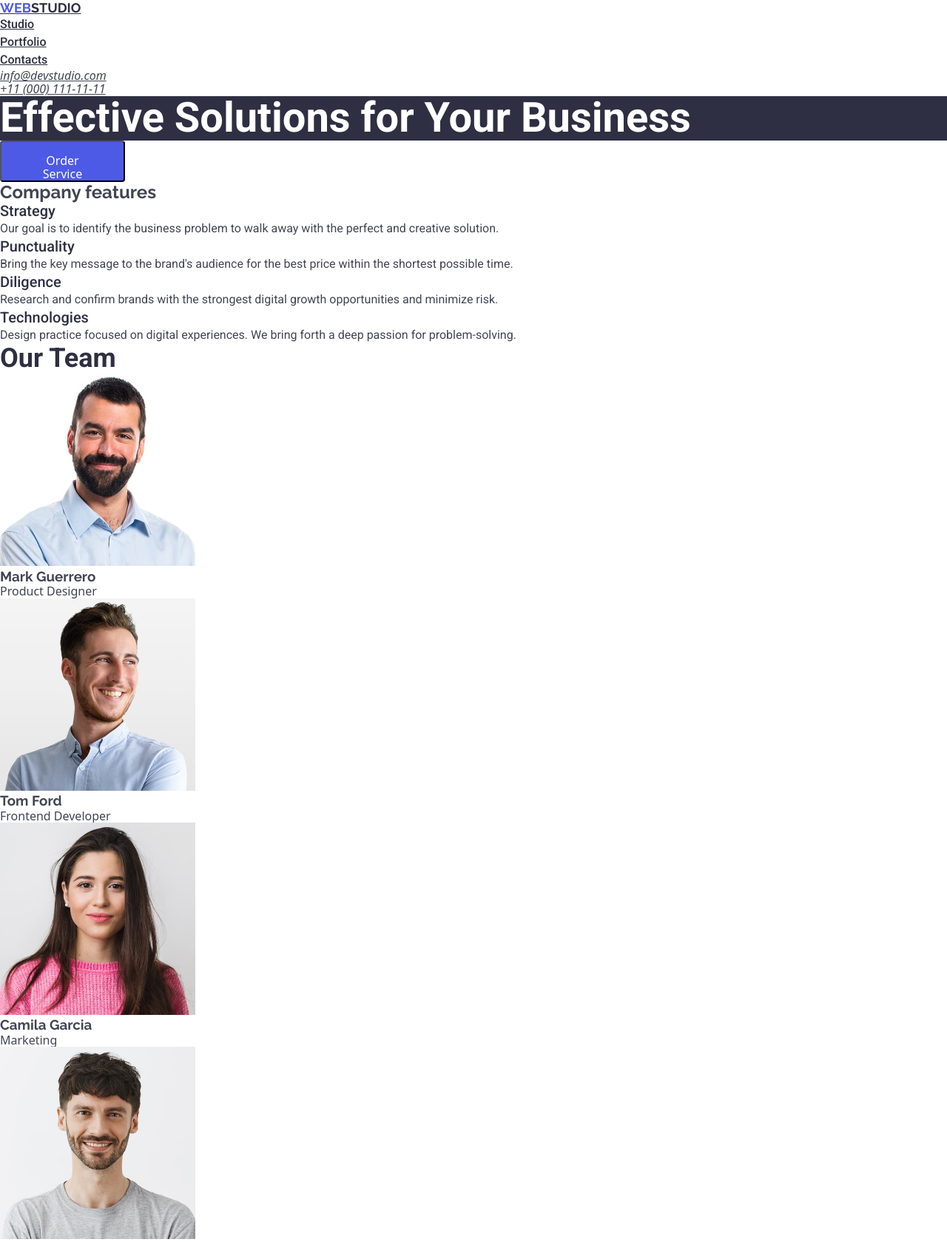
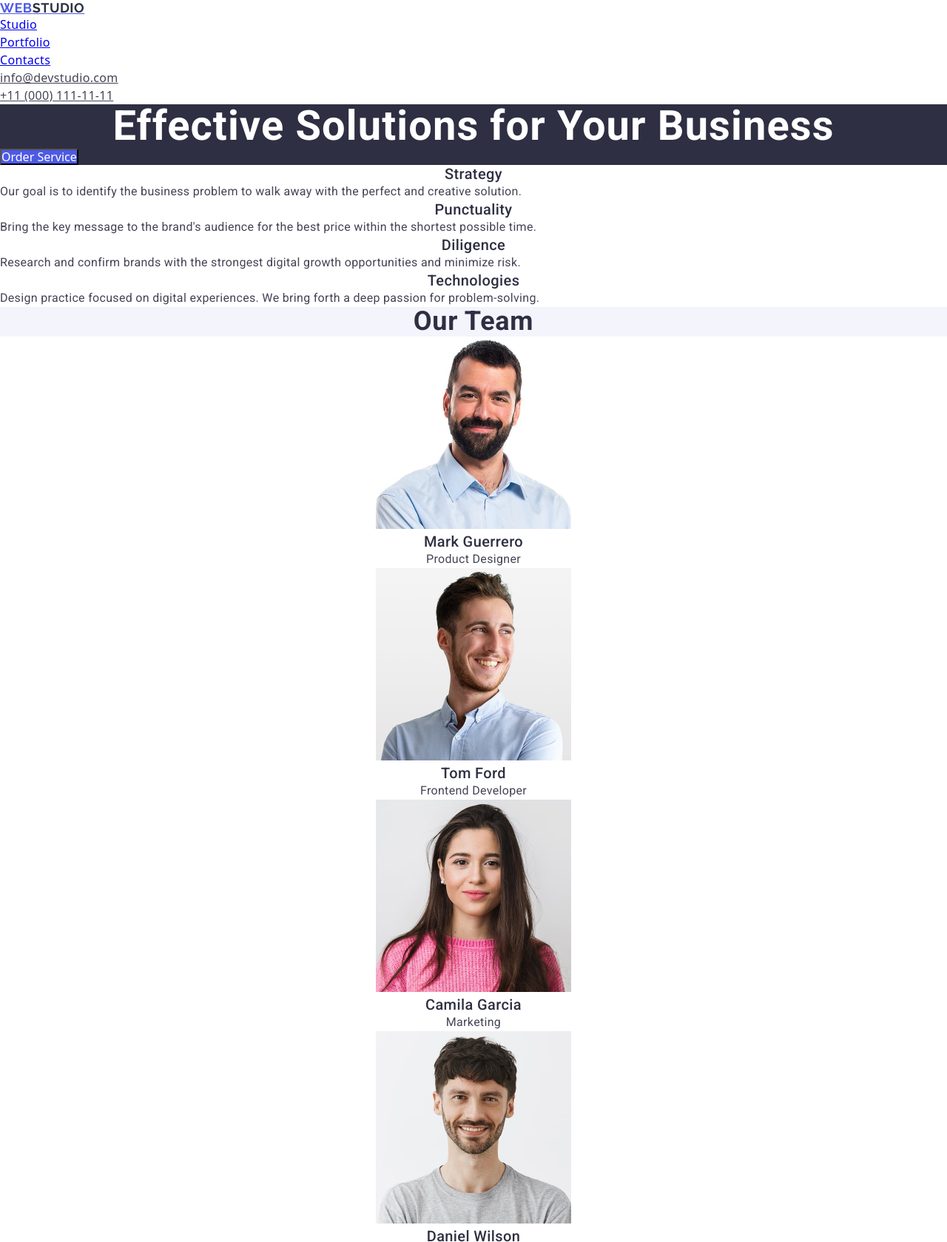
Before and after one commit to 123Vika321/goit-markup-hw-02, a website: page index.html in a window 1280 px wide. Shown: the top 1679 px of the page at 74% size. Drawn offline with nearby package versions, Linux system fonts and the light colour scheme.

Commit message:
change css

```diff
--- a/css/styles.css
+++ b/css/styles.css
@@ -1,4 +1,5 @@
 @import "modern-normalize/modern-normalize.css";
+
 * {
   box-sizing: border-box;
   margin: 0;
@@ -27,7 +28,7 @@ body {
   font-size: 16px;
   font-weight: 400;
   color: var(--slate);
-  background-color: ;
+  background-color: #ffffff;
 }
 
 h1,
@@ -39,23 +40,60 @@ h3 {
 
 .header-nav-logo {
   font-family: var(--second-family);
-  color: var(--navy-blue);
+  color: var(--iris);
   font-weight: 700;
   font-size: 18px;
   line-height: 117%;
   text-transform: uppercase;
+  letter-spacing: 0.03em;
 }
 
-.header-logo-path {
-  color: var(--iris);
+.header-logo {
+  color: var(--navy-blue);
 }
 
-.header-nav a {
-  font-family: var(--font-family);
+.header-nav-list {
   font-weight: 500;
   font-size: 16px;
   line-height: 150%;
+  letter-spacing: 0.02em;
   color: var(--navy-blue);
+}
+
+.header-nav-list:hover a,
+.header-nav-list:focus a {
+  color: var(--ocean);
+}
+
+.header-contacts-list {
+  font-style: normal;
+}
+
+.header-contacts-item a {
+  color: var(--slate);
+  line-height: 150%;
+  letter-spacing: 0.02em;
+}
+
+.header-contacts-item a:hover,
+.header-contacts-item a:focus {
+  cursor: pointer;
+  color: var(--ocean);
+}
+
+.header-nav .button {
+  font-family: var(--font-family);
+  font-weight: 500;
+  line-height: 1.5;
+  letter-spacing: 0.04em;
+}
+
+.header-nav .button:focus {
+  color: var(--ocean);
+}
+
+.hero {
+  background-color: var(--grey);
 }
 
 .hero-title {
@@ -64,11 +102,8 @@ h3 {
   line-height: 107%;
   color: var(--white);
   background: var(--navy-blue);
-}
-
-.header-nav .button {
-  font-family: var(--font-family);
-  font-weight: 500;
+  text-align: center;
+  letter-spacing: 0.02em;
 }
 
 .important-text {
@@ -78,25 +113,11 @@ h3 {
 .hero-button {
   color: var(--white);
   background-color: var(--iris);
-  border-radius: 4px;
-  padding: 16px 32px;
-  width: 169px;
-  height: 56px;
   cursor: pointer;
 }
 
 .hero-button:hover {
   background: var(--ocean);
-}
-
-.header-contacts-item a {
-  color: var(--slate);
-}
-
-.header-contacts-item a:hover,
-.header-contacts-item a:focus {
-  cursor: pointer;
-  color: var(--ocean);
 }
 
 .main-title {
@@ -105,6 +126,10 @@ h3 {
   font-size: 20px;
   line-height: 120%;
   color: var(--navy-blue);
+  letter-spacing: 0.02em;
+  text-align: center;
+  letter-spacing: 0.02em;
+  text-transform: capitalize;
 }
 
 .main-text {
@@ -113,6 +138,15 @@ h3 {
   font-size: 16px;
   line-height: 150%;
   color: var(--slate);
+  letter-spacing: 0.02em;
+}
+
+.teams {
+  background-color: var(--cloud);
+}
+
+.teams-list {
+  background-color: var(--white);
 }
 
 .teams-title-main {
@@ -120,7 +154,39 @@ h3 {
   font-weight: 700;
   font-size: 36px;
   line-height: 111%;
+  letter-spacing: 0.02em;
+  text-align: center;
   color: var(--navy-blue);
+}
+
+.teams-photos {
+  font-family: var(--font-family);
+  font-weight: 500;
+  font-size: 20px;
+  line-height: 120%;
+  letter-spacing: 0.02em;
+  text-align: center;
+  color: var(--navy-blue);
+}
+
+.teams-title {
+  font-family: var(--font-family);
+  font-weight: 500;
+  font-size: 20px;
+  line-height: 120%;
+  letter-spacing: 0.02em;
+  text-align: center;
+  color: var(--navy-blue);
+}
+
+.teams-text {
+  font-family: var(--font-family);
+  font-weight: 400;
+  font-size: 16px;
+  line-height: 150%;
+  letter-spacing: 0.02em;
+  text-align: center;
+  color: var(--slate);
 }
 
 .portfolio-title {
@@ -129,6 +195,9 @@ h3 {
   font-size: 36px;
   line-height: 111%;
   color: var(--navy-blue);
+  text-align: center;
+  letter-spacing: 0.02em;
+  text-transform: capitalize;
 }
 
 .portfolio-category {
@@ -137,14 +206,20 @@ h3 {
   font-size: 20px;
   line-height: 120%;
   color: var(--navy-blue);
+  letter-spacing: 0.02em;
 }
 
-.portfolio-content {
+.portfolio-text {
   font-family: var(--font-family);
   font-weight: 400;
   font-size: 16px;
   line-height: 150%;
   color: var(--slate);
+  letter-spacing: 0.02em;
+}
+
+.bottom {
+  background: var(--navy-blue);
 }
 
 .bottom-logo {
@@ -152,13 +227,9 @@ h3 {
   font-weight: 700;
   font-size: 18px;
   line-height: 117%;
-  color: var(--cloud);
+  letter-spacing: 0.03em;
   text-transform: uppercase;
-  background: var(--navy-blue);
-}
-
-.bottom {
-  background: var(--navy-blue);
+  color: var(--iris);
 }
 
 .bottom-logo-path {
@@ -166,7 +237,9 @@ h3 {
   font-weight: 700;
   font-size: 18px;
   line-height: 117%;
-  color: var(--iris);
+  letter-spacing: 0.03em;
+  text-transform: uppercase;
+  color: var(--cloud);
 }
 
 .bottom-text {
@@ -175,4 +248,5 @@ h3 {
   font-size: 16px;
   line-height: 150%;
   color: var(--cloud);
+  letter-spacing: 0.02em;
 }
--- a/index.html
+++ b/index.html
@@ -21,15 +21,17 @@
     <header class="header" id="top">
       <nav>
         <a class="header-nav-logo" href="./index.html"
-          ><span class="header-logo-path">Web</span>Studio</a
+          >Web<span class="header-logo">Studio</span></a
         >
         <ul class="header-nav">
-          <li><a href="#">Studio</a></li>
-          <li><a href="#">Portfolio</a></li>
-          <li><a href="#">Contacts</a></li>
+          <li class="header-nav-list"><a href="./index.html">Studio</a></li>
+          <li class="header-nav-list"><a href="#Portfolio">Portfolio</a></li>
+          <li class="header-nav-list">
+            <a href="#header-contacts-item">Contacts</a>
+          </li>
         </ul>
       </nav>
-      <address>
+      <address class="header-contacts-list">
         <ul class="header-contacts">
           <li class="header-contacts-item">
             <a href="mailto:info@devstudio.com">info@devstudio.com</a>
@@ -46,7 +48,7 @@
         <button type="button" class="hero-button">Order Service</button>
       </section>
       <section class="main" id="benefits">
-        <h2>Company features</h2>
+        <h2 hidden>Company features</h2>
         <ul>
           <li>
             <h3 class="main-title">Strategy</h3>
@@ -80,8 +82,8 @@
       </section>
       <section class="teams" id="team">
         <h2 class="teams-title-main">Our Team</h2>
-        <ul>
-          <li>
+        <ul class="teams-list">
+          <li class="teams-photos">
             <img
               src="./images/img1.jpg"
               width="264"
@@ -92,7 +94,7 @@
             <h3 class="teams-title">Mark Guerrero</h3>
             <p class="teams-text">Product Designer</p>
           </li>
-          <li>
+          <li class="teams-photos">
             <img
               src="./images/img2.jpg"
               width="264"
@@ -103,7 +105,7 @@
             <h3 class="teams-title">Tom Ford</h3>
             <p class="teams-text">Frontend Developer</p>
           </li>
-          <li>
+          <li class="teams-photos">
             <img
               src="./images/img3.jpg"
               width="264"
@@ -114,7 +116,7 @@
             <h3 class="teams-title">Camila Garcia</h3>
             <p class="teams-text">Marketing</p>
           </li>
-          <li>
+          <li class="teams-photos">
             <img
               src="./images/img4.jpg"
               width="264"
@@ -132,70 +134,65 @@
         <ul class="portfolio-list">
           <li class="portfolio-cart">
             <img
-              src="./images/img-min.jpg"
+              src="./images/app.jpg"
               width="360"
               height="300"
               alt="banking-app"
             />
             <h3 class="portfolio-category">Banking App</h3>
-            <p class="portfolio-content">App</p>
+            <p class="portfolio-text">App</p>
           </li>
           <li class="portfolio-cart">
             <img
-              src="./images/img (1)-min.jpg"
+              src="./images/qr-code.jpg"
               width="360"
               height="300"
               alt="qr-code"
             />
             <h3 class="portfolio-category">Cashless Payment</h3>
-            <p class="portfolio-content">Marketing</p>
+            <p class="portfolio-text">Marketing</p>
           </li>
           <li class="portfolio-cart">
             <img
-              src="./images/img (2)-min.jpg"
+              src="./images/laptop.jpg"
               width="360"
               height="300"
               alt="laptop add phone"
             />
             <h3 class="portfolio-category">Meditation App</h3>
-            <p class="portfolio-content">App</p>
+            <p class="portfolio-text">App</p>
           </li>
           <li class="portfolio-cart">
             <img
-              src="./images/img (3)-min.jpg"
+              src="./images/taxi.jpg"
               width="360"
               height="300"
               alt="taxi pay"
             />
             <h3 class="portfolio-category">Taxi Service</h3>
-            <p class="portfolio-content">Marketing</p>
+            <p class="portfolio-text">Marketing</p>
           </li>
           <li class="portfolio-cart">
             <img
-              src="./images/img (5)-min.jpg"
+              src="./images/screen.jpg"
               width="360"
               height="300"
               alt="screenshot"
             />
             <h3 class="portfolio-category">Screen Illustrations</h3>
-            <p class="portfolio-content">Design</p>
+            <p class="portfolio-text">Design</p>
           </li>
           <li class="portfolio-cart">
-            <img
-              src="./images/img (4)-min.jpg"
-              width="360"
-              height="300"
-              alt="girl"
-            />
+            <img src="./images/girl.jpg" width="360" height="300" alt="girl" />
             <h3 class="portfolio-category">Online Courses</h3>
-            <p class="portfolio-content">Marketing</p>
+            <p class="portfolio-text">Marketing</p>
           </li>
         </ul>
       </section>
     </main>
     <footer class="bottom">
       <a class="bottom-logo" href="./index.html"
-        ><span class="bottom-logo-path">Web</span>Studio</a
+        >Web<span class="bottom-logo-path">Studio</span></a
       >
       <p class="bottom-text">
         Increase the flow of customers and sales for your business with digital
```
Also changed, not shown: images/app.jpg (renamed from images/img-min.jpg), images/girl.jpg (renamed from images/img (4)-min.jpg), images/laptop.jpg (renamed from images/img (2)-min.jpg), images/qr-code.jpg (renamed from images/img (1)-min.jpg), images/screen.jpg (renamed from images/img (5)-min.jpg), images/taxi.jpg (renamed from images/img (3)-min.jpg).
